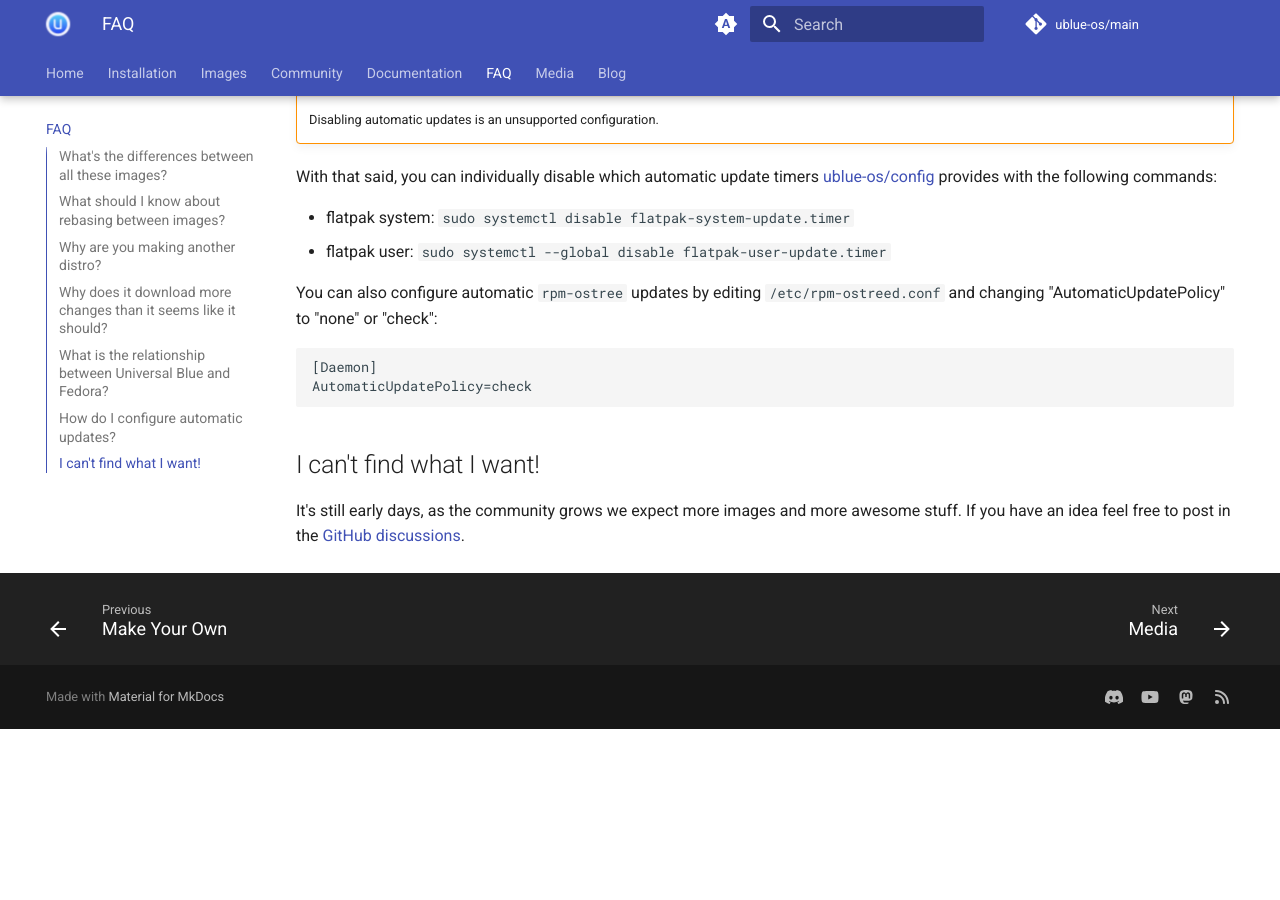
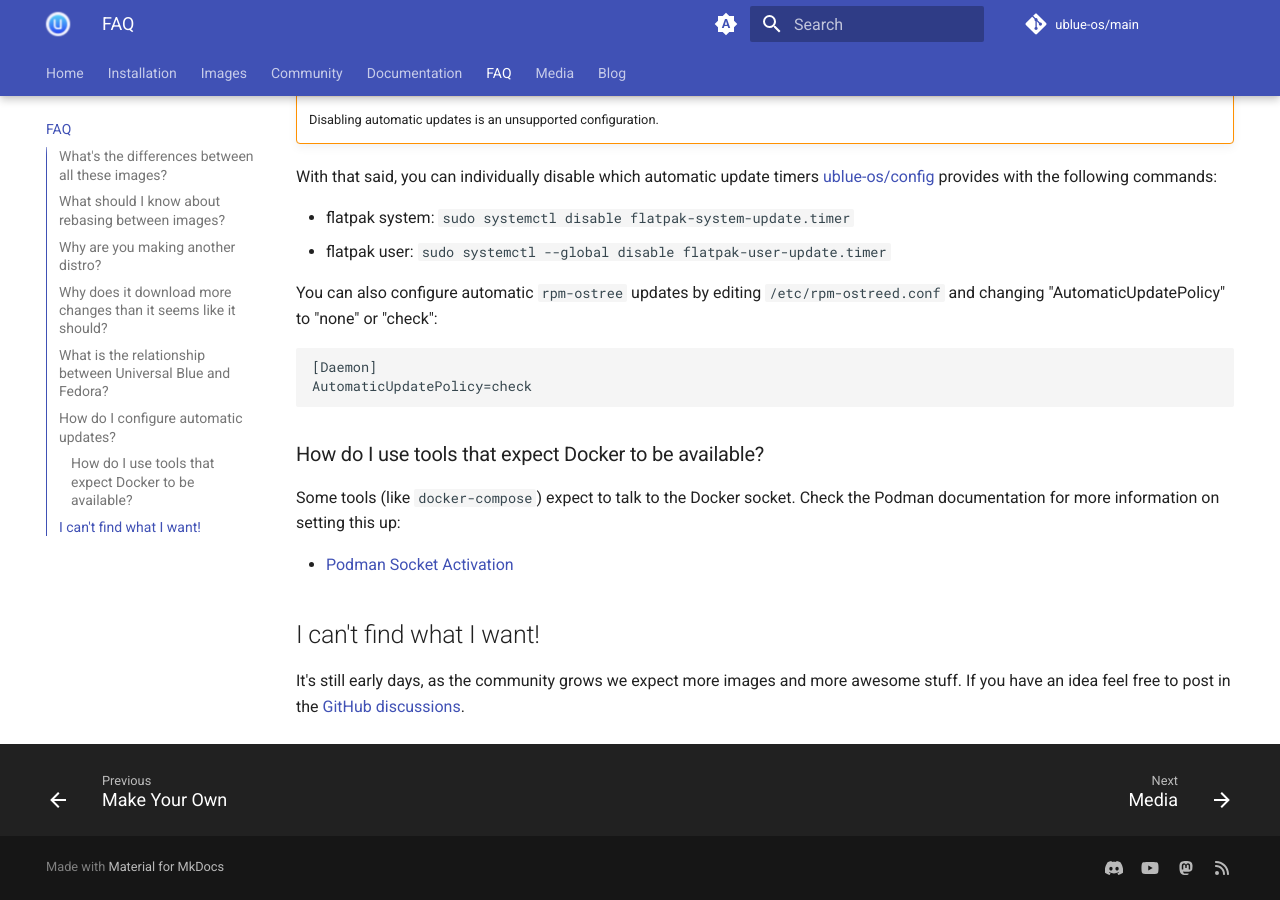
Before and after one commit to ublue-os/website, an MkDocs documentation site: the page built from docs/faq.md, in a window 1280 px wide and 900 px high, scrolled down 1540 px. Built offline with MkDocs 1.6.1 and Material for MkDocs 9.7.7, drawn with Linux system fonts in a browser that asks for light colours; comment, search, counter and statistics services are not loaded; before the commit the page ends 2269 px from its top, so only the background shows below that.

Commit message:
feat: add docker socket info

````diff
--- a/docs/faq.md
+++ b/docs/faq.md
@@ -65,6 +65,12 @@ You can also configure automatic `rpm-ostree` updates by editing `/etc/rpm-ostre
 AutomaticUpdatePolicy=check
 ```
 
+### How do I use tools that expect Docker to be available?
+
+Some tools (like `docker-compose`) expect to talk to the Docker socket. Check the Podman documentation for more information on setting this up:
+
+- [Podman Socket Activation](https://github.com/containers/podman/blob/main/docs/tutorials/socket_activation.md)
+
 ## I can't find what I want!
 
 It's still early days, as the community grows we expect more images and more awesome stuff.
````
